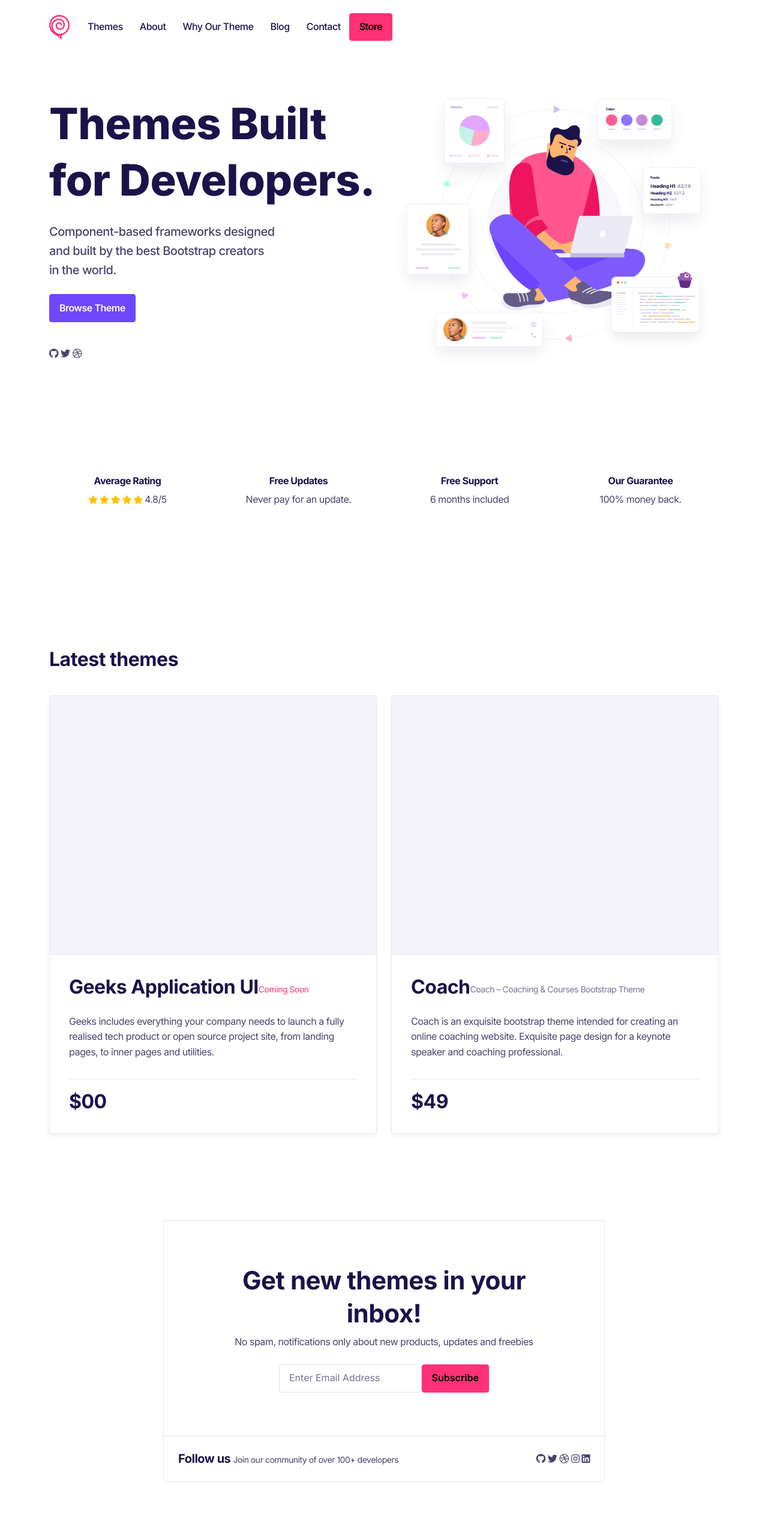
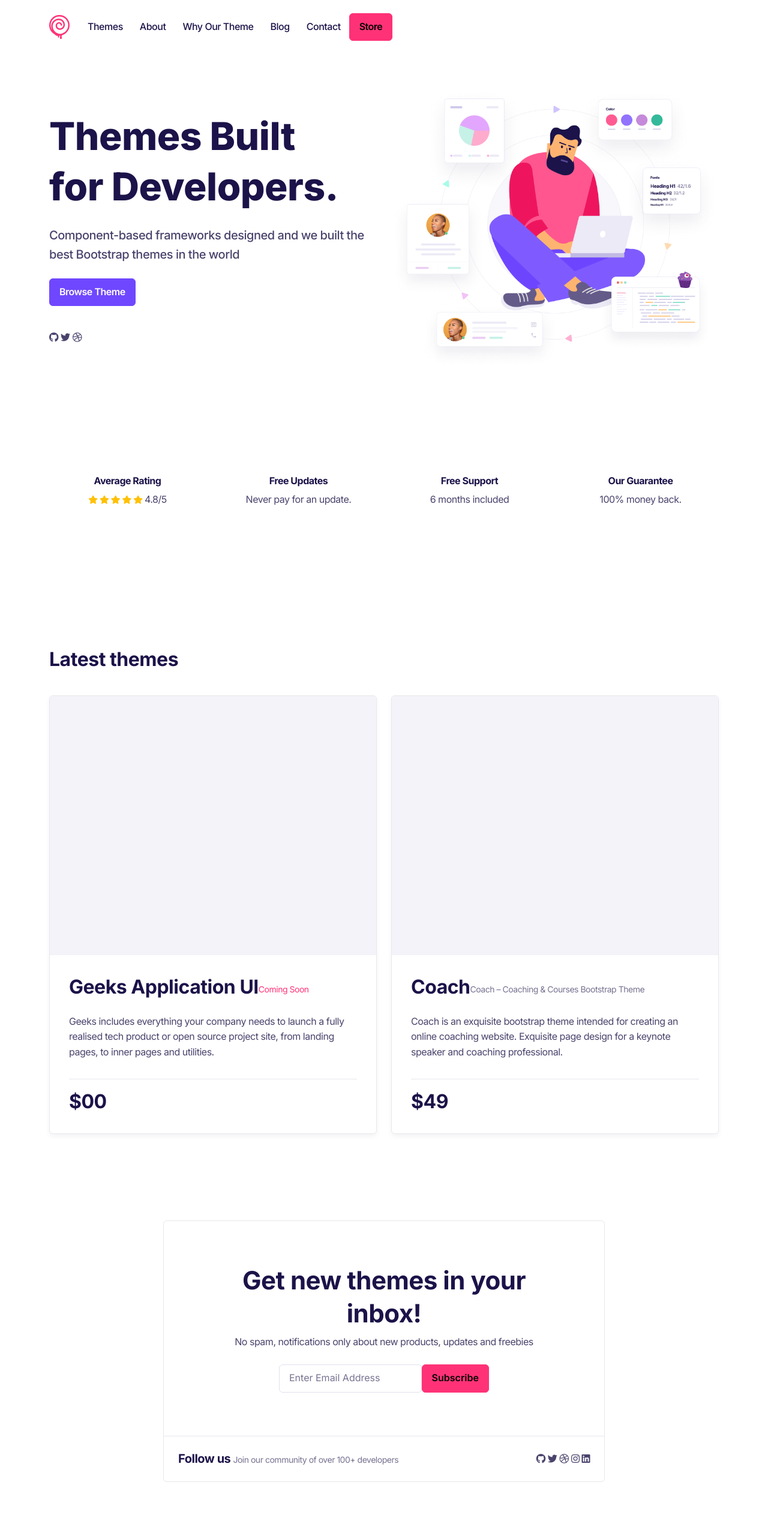
Before and after one commit to anitaparmar26/codescandy, a website: page src/index.html in a window 1280 px wide. Shown: the top 2560 px of the page at 60% size. Drawn offline with nearby package versions, Linux system fonts and the light colour scheme; files that its build step writes are made by us from their sources; files whose address does not match are found by name.

Commit message:
changed in scss

```diff
--- a/src/assets/scss/theme/_variables.scss
+++ b/src/assets/scss/theme/_variables.scss
@@ -104,8 +104,9 @@ $sizes: () !default;
 // stylelint-disable-next-line scss/dollar-variable-default
 $sizes: map-merge((25: 25%, 50: 50%, 40: 40%, 75: 75%, 100: 100%, auto: auto), $sizes);
 // borders
-$border-radius: 0.25rem !default;
-$border-radius-lg: 0.875rem !default;
+$border-radius: 0.375rem !default;
+$border-radius-lg: 0.625rem !default;
+$border-radius-sm: 0.25rem !default;
 $card-border-color:$gray-100;
 $border-color: $gray-100 !default;
 // hr
@@ -114,7 +115,7 @@ $hr-opacity: 1 !default;
 // box shadow
 $box-shadow: 0px 4px 8px rgba(27, 19, 73, 0.05) !default;
 // list group
-$list-group-border-color : $gray-200 !default;
+$list-group-border-color: $gray-200 !default;
 // input
 $input-btn-padding-y: 0.6rem !default;
 $input-btn-padding-x: 1rem !default;
--- a/src/index.html
+++ b/src/index.html
@@ -13,9 +13,9 @@
     <div class="py-8">
         <div class="container">
             <div class="row align-items-center">
-                <div class="col-xl-6 col-lg-5 col-md-12 col-12">
-                    <h1 class="display-2 mb-4">Themes Built <br>for Developers.</h1>
-                    <p class="lead pr-14 mb-4">Component-based frameworks designed <br> and built by the best Bootstrap creators<br> in the world.</p>
+                <div class="col-xl-6 col-lg-6 col-md-12 col-12">
+                    <h1 class="display-3 mb-4">Themes Built <br>for Developers.</h1>
+                    <p class="lead pr-xl-14 pr-lg-11 mb-4">Component-based frameworks designed and we built the best Bootstrap themes in the world</p>
                     <a href="#" class="btn btn-secondary">Browse Theme</a>
                     <div class="mt-6">
                         <a href="#" class="text-inherit mr-3"><i class="fab fa-github"></i></a>
@@ -24,7 +24,7 @@
                     </div>
 
                 </div>
-                <div class="col-xl-6 col-lg-7 col-md-12 col-12">
+                <div class="col-xl-6 col-lg-6 col-md-12 col-12">
                     <img src="assets/images/developer.png" alt="" class="hero-img ">
 
                 </div>
@@ -135,7 +135,7 @@
         <div class="container">
             <div class="row">
                 <div class="offset-xl-2 col-xl-8 col-md-12 col-12">
-                    <div class="card">
+                    <div class="card rounded-lg">
                         <div class="card-body p-md-10 p-4">
                             <div class="text-center">
                                 <h1>Get new themes in your inbox!</h1>
@@ -146,10 +146,10 @@
                                 <button class="btn btn-primary" type="submit">Subscribe</button>
                             </form>
                         </div>
-                        <div class="card-footer bg-white p-4 d-md-flex justify-content-between align-items-center">
+                        <div class="card-footer bg-transparent p-4 d-md-flex justify-content-between align-items-center">
                             <div class="mb-4 mb-md-0">
                                 <span class="h4">Follow us</span>
-                                <small class="ml-1 font-italic">Join our community of over 100+ developers</small>
+                                <small class="ml-1 font-italic text-muted">Join our community of over 100+ developers</small>
                             </div>
                             <div>
                                 <a href="#" class="text-inherit mr-3"><i class="fab fa-github"></i></a>
```
Also changed, not shown: src/pages/about.html (+3 -3 lines), src/pages/blog-single.html (+3 -3 lines), src/pages/blog.html (+3 -3 lines), src/pages/themes.html (+3 -3 lines), src/assets/css/theme.css.
